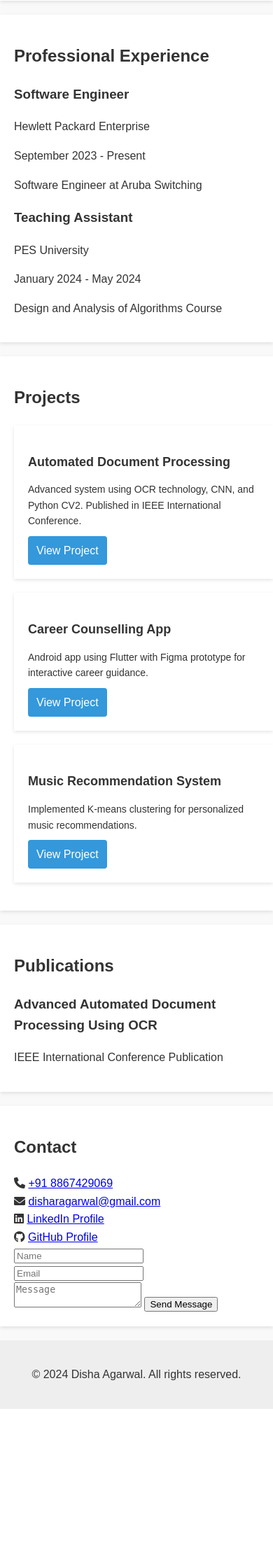
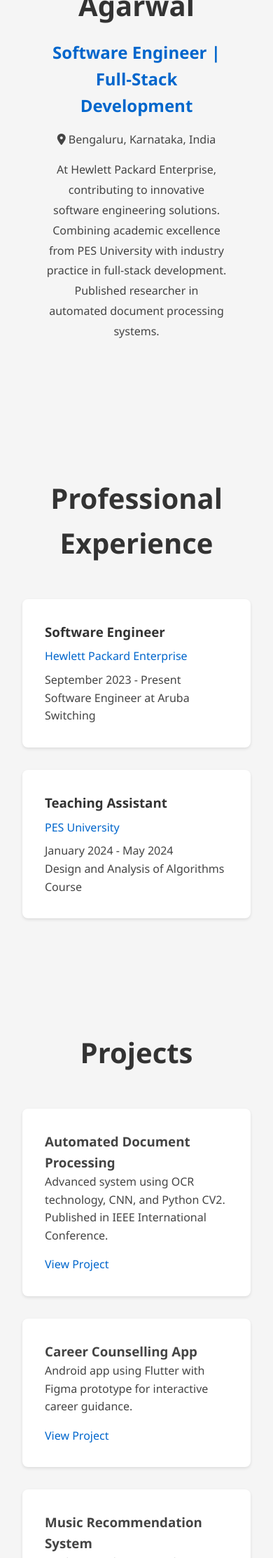
Before and after one commit to disharagarwal/portfolio_website, a PHP site: page / in a window 390 px wide. Shown: the part 926-3152 px from the top of the page at 70% size. Before the commit the page ends 2939 px from the top, so only its background shows below. Run offline with PHP 8.4, Linux system fonts and the light colour scheme.

Commit message:
Update style.css

```diff
--- a/style.css
+++ b/style.css
@@ -1,225 +1,242 @@
-/* Reset default styles */
-html, body, ul, li {
+/* style.css */
+:root {
+    --primary-color: #0066cc;
+    --secondary-color: #333;
+    --background-color: #f5f5f5;
+    --text-color: #444;
+    --card-background: #fff;
+}
+
+* {
     margin: 0;
     padding: 0;
-  list-style: none;
+    box-sizing: border-box;
 }
 
-/* Global styles */
 body {
-  font-family: Arial, sans-serif;
+    font-family: 'Segoe UI', Tahoma, Geneva, Verdana, sans-serif;
     line-height: 1.6;
-  background-color: #f9f9f9;
-  color: #333;
+    color: var(--text-color);
+    background-color: var(--background-color);
 }
 
-.container {
-  max-width: 960px;
-  margin: 0 auto;
-  padding: 20px;
+/* Header and Navigation */
+.navbar {
+    background-color: white;
+    padding: 1rem 0;
+    position: fixed;
+    width: 100%;
+    top: 0;
+    z-index: 1000;
+    box-shadow: 0 2px 4px rgba(0,0,0,0.1);
 }
 
-/* Header */
-header {
-  background-color: #eee;
-  color: #333;
-  padding: 20px;
-  text-align: center;
+.navbar ul {
+    display: flex;
+    justify-content: center;
+    list-style: none;
+    gap: 2rem;
 }
 
-nav ul {
-  display: flex;
-  justify-content: center;
-}
-
-nav ul li {
-  margin-right: 20px;
-}
-
-nav ul li a {
-  color: #333;
+.navbar a {
     text-decoration: none;
+    color: var(--secondary-color);
+    font-weight: 500;
     transition: color 0.3s ease;
 }
 
-nav ul li a:hover {
-  color: #3498db;
+.navbar a:hover {
+    color: var(--primary-color);
 }
 
 /* Sections */
 section {
-  padding: 20px;
-  margin-bottom: 40px;
-  background-color: #fff;
-  box-shadow: 0 2px 5px rgba(0, 0, 0, 0.1);
+    padding: 5rem 2rem;
+    margin-top: 60px;
+}
+
+.section-title {
+    text-align: center;
+    color: var(--secondary-color);
+    margin-bottom: 3rem;
+    font-size: 2.5rem;
+}
+
+/* Home Section */
+.home-container {
+    max-width: 1200px;
+    margin: 0 auto;
+    padding: 2rem;
+}
+
+.profile-section {
+    display: flex;
+    gap: 3rem;
+    align-items: center;
+}
+
+.profile-image {
+    width: 300px;
+    height: 300px;
+    border-radius: 50%;
+    object-fit: cover;
+    box-shadow: 0 4px 8px rgba(0,0,0,0.1);
+}
+
+.profile-info h1 {
+    font-size: 2.5rem;
+    color: var(--secondary-color);
+    margin-bottom: 1rem;
+}
+
+.profile-info h2 {
+    color: var(--primary-color);
+    margin-bottom: 1rem;
+}
+
+.location {
+    color: var(--text-color);
+    margin-bottom: 1rem;
+}
+
+.bio {
+    max-width: 600px;
+    line-height: 1.8;
+}
+
+/* Experience Section */
+.experience-container {
+    display: grid;
+    grid-template-columns: repeat(auto-fit, minmax(300px, 1fr));
+    gap: 2rem;
+    max-width: 1200px;
+    margin: 0 auto;
+}
+
+.experience-card {
+    background-color: var(--card-background);
+    padding: 2rem;
+    border-radius: 8px;
+    box-shadow: 0 2px 4px rgba(0,0,0,0.1);
+}
+
+.experience-card h3 {
+    color: var(--secondary-color);
+    margin-bottom: 0.5rem;
+}
+
+.company {
+    color: var(--primary-color);
+    font-weight: 500;
+    margin-bottom: 0.5rem;
+}
+
+/* Projects Section */
+.projects-grid {
+    display: grid;
+    grid-template-columns: repeat(auto-fit, minmax(300px, 1fr));
+    gap: 2rem;
+    max-width: 1200px;
+    margin: 0 auto;
+}
+
+.project-card {
+    background-color: var(--card-background);
+    padding: 2rem;
+    border-radius: 8px;
+    box-shadow: 0 2px 4px rgba(0,0,0,0.1);
     transition: transform 0.3s ease;
 }
 
-section:hover {
+.project-card:hover {
     transform: translateY(-5px);
 }
 
-h1, h2 {
-  margin-bottom: 20px;
+.project-link {
+    display: inline-block;
+    margin-top: 1rem;
+    color: var(--primary-color);
+    text-decoration: none;
 }
 
-/* Footer */
-footer {
-  background-color: #eee;
-  color: #333;
-  text-align: center;
-  padding: 20px;
+/* Contact Section */
+.contact-container {
+    display: grid;
+    grid-template-columns: repeat(auto-fit, minmax(300px, 1fr));
+    gap: 2rem;
+    max-width: 1200px;
+    margin: 0 auto;
 }
 
-/* Media Queries */
-@media (max-width: 768px) {
-  .container {
-    padding: 10px;
+.contact-info {
+    display: grid;
+    gap: 1rem;
 }
 
-  section {
-    margin-bottom: 20px;
+.contact-item {
+    display: flex;
+    align-items: center;
+    gap: 1rem;
 }
 
-  nav ul {
-    flex-direction: column;
-  }
+.contact-item a {
+    color: var(--text-color);
+    text-decoration: none;
 }
 
-/* Feedback Form */
-#feedback-form {
-  max-width: 400px;
-  margin: 0 auto;
-  background-color: #f7f7f7;
-  padding: 16px;
-  border: 1px solid #ccc;
-  border-radius: 4px;
+.contact-form {
+    display: grid;
+    gap: 1rem;
 }
 
-#feedback-form label {
-  display: block;
-  margin-bottom: 8px;
-  font-weight: bold;
+.contact-form input,
+.contact-form textarea {
+    padding: 0.8rem;
+    border: 1px solid #ddd;
+    border-radius: 4px;
+    width: 100%;
 }
 
-#feedback-form input[type="text"],
-#feedback-form input[type="email"],
-#feedback-form textarea {
-  width: 100%;
-  padding: 8px;
-  border: 1px solid #ccc;
-  border-radius: 4px;
-  margin-bottom: 12px;
-}
-
-#feedback-form button[type="submit"] {
-  background-color: #4CAF50;
+.contact-form button {
+    background-color: var(--primary-color);
     color: white;
-  padding: 8px 16px;
+    padding: 1rem;
     border: none;
     border-radius: 4px;
     cursor: pointer;
     transition: background-color 0.3s ease;
 }
 
-#feedback-form button[type="submit"]:hover {
-  background-color: #45a049;
+.contact-form button:hover {
+    background-color: #0052a3;
 }
 
-#feedback-form textarea {
-  height: 120px;
+/* Footer */
+footer {
+    text-align: center;
+    padding: 2rem;
+    background-color: var(--secondary-color);
+    color: white;
 }
 
-.feedback-card {
-  background-color: #f7f7f7;
-  padding: 16px;
-  margin-bottom: 16px;
-  border: 1px solid #ccc;
-  border-radius: 4px;
+/* Responsive Design */
+@media (max-width: 768px) {
+    .profile-section {
+        flex-direction: column;
+        text-align: center;
     }
 
-.feedback-card h3 {
+    .navbar ul {
+        flex-direction: column;
+        align-items: center;
+        padding: 1rem;
+    }
+
+    .navbar {
+        position: static;
+    }
+
+    section {
         margin-top: 0;
     }
-
-/* Project Section */
-.project-section {
-  display: flex;
-  flex-wrap: wrap;
-  justify-content: space-between;
 }
-
-.project-card {
-  width: calc(33% - 20px);
-  padding: 20px;
-  background-color: #fff;
-  margin-bottom: 20px;
-  box-shadow: 0 2px 5px rgba(0, 0, 0, 0.1);
-  transition: transform 0.3s ease;
-}
-
-.project-card:hover {
-  transform: scale(1.05);
-}
-
-.project-card h3 {
-  font-size: 18px;
-  margin-bottom: 10px;
-}
-
-.project-card p {
-  font-size: 14px;
-  margin-bottom: 10px;
-}
-
-.project-card a {
-  display: inline-block;
-  padding: 8px 12px;
-  background-color: #3498db;
-  color: #fff;
-  text-decoration: none;
-  border-radius: 4px;
-  transition: background-color 0.3s ease;
-}
-
-.project-card a:hover {
-  background-color: #2980b9;
-}
-
-/* Home Section */
-.home-section {
-  display: flex;
-  align-items: center;
-  flex-wrap: wrap;
-}
-
-.left-section {
-  flex: 1 1 40%;
-  margin-right: 20px;
-}
-
-.right-section {
-  flex: 1 1 60%;
-}
-
-.left-section img {
-  max-width: 100%;
-  height: auto;
-  max-height: 200px;
-}
-
-/* Improved responsiveness */
-@media (max-width: 768px) {
-  .home-section {
-    flex-direction: column;
-  }
-
-  .left-section, .right-section {
-    flex: 1 1 100%;
-    margin: 0;
-  }
-
-  .project-card {
-    width: calc(100% - 20px);
-  }
-}
```
Lines whose indentation alone changed are shown as unchanged.
